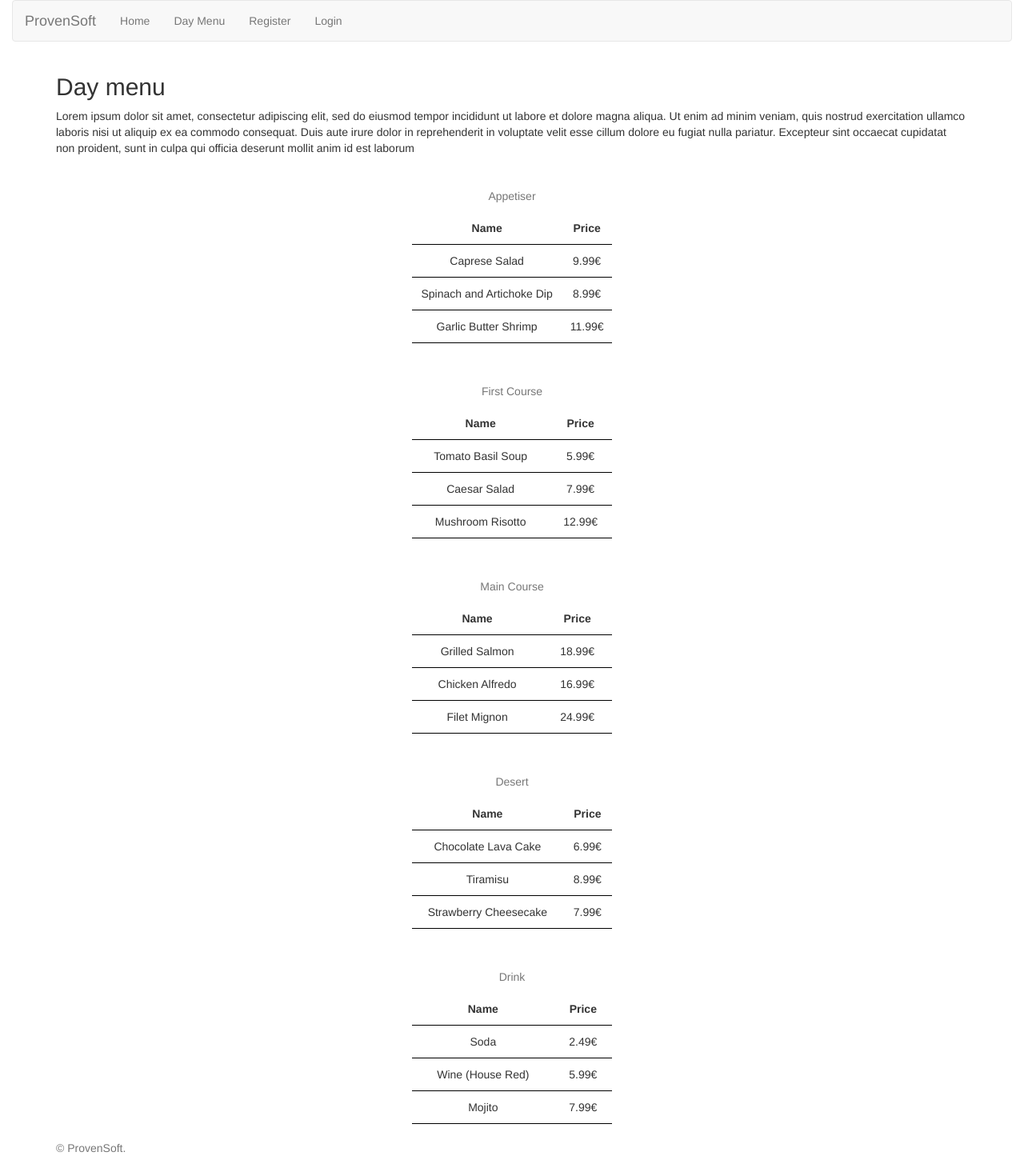
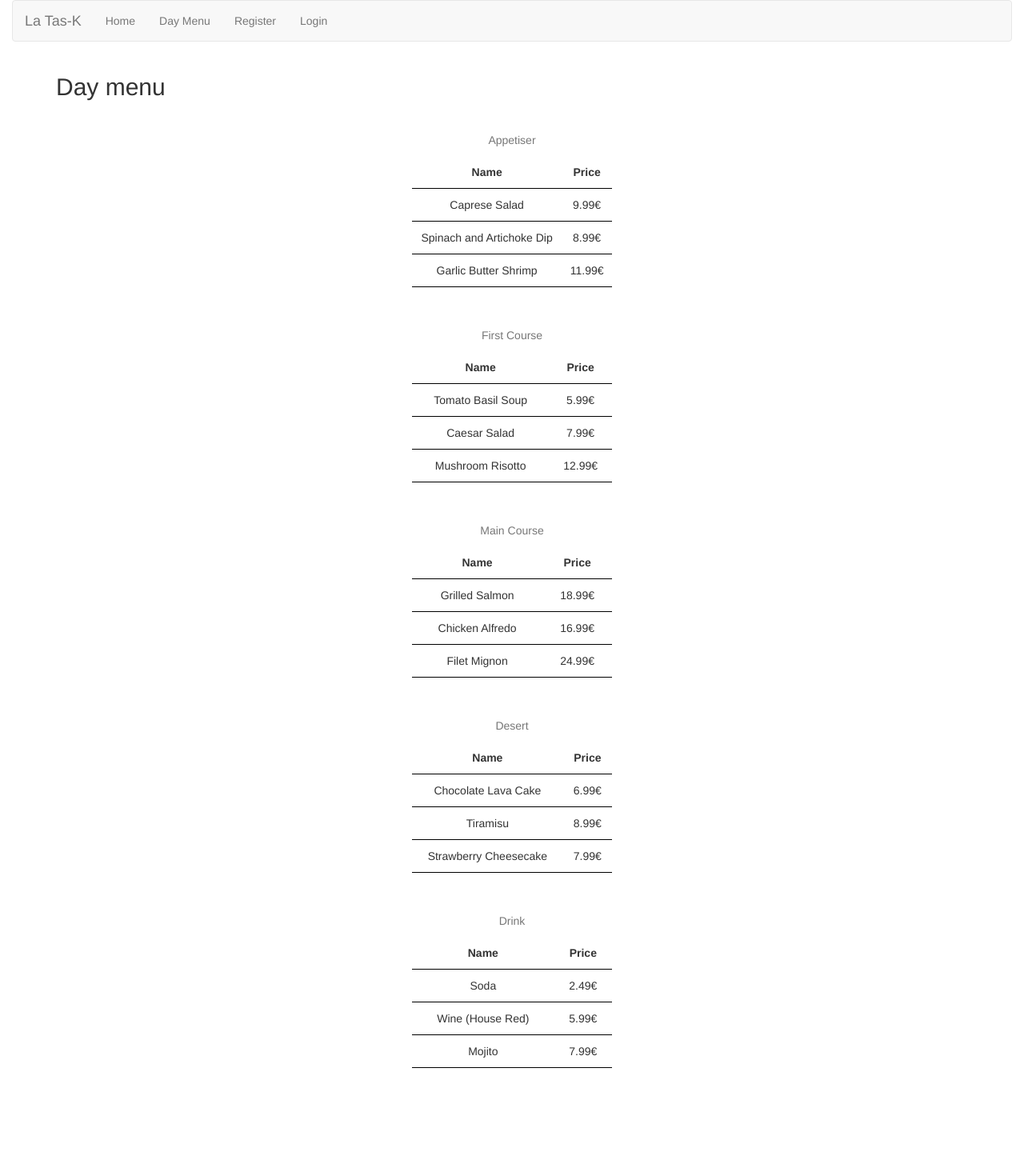
Before and after one commit to alma6223/M07, a PHP site: page /daymenu.php in a window 1280 px wide. Shown: the whole page at 80% size. After the commit the page ends 1335 px from the top, so only its background shows below. Run offline with PHP 8.4, Linux system fonts and the light colour scheme.

Commit message:
cambios chetos

```diff
--- a/dawbi-m07-uf1-pe1/daymenu.php
+++ b/dawbi-m07-uf1-pe1/daymenu.php
@@ -16,19 +16,21 @@
         <?php include_once "topmenu.php";?>
         <div class="container">
         <h2>Day menu</h2>
-<p>
-    Lorem ipsum dolor sit amet, consectetur adipiscing elit, sed do eiusmod tempor incididunt ut labore et dolore magna aliqua. Ut enim ad minim veniam, quis nostrud exercitation ullamco laboris nisi ut aliquip ex ea commodo consequat. Duis aute irure dolor in reprehenderit in voluptate velit esse cillum dolore eu fugiat nulla pariatur. Excepteur sint occaecat cupidatat non proident, sunt in culpa qui officia deserunt mollit anim id est laborum
-</p>
         </div>
         <div id="menu">
             <?php
                 include 'fn/menu.php';
-                foreach(categories('files/categories.csv') as $category) {
-                    table($category, menu('files/menu.csv'));
+                $categories = categories('files/categories.csv');
+                $menu = menu('files/menu.csv');
+                if ($categories && $menu) {
+                    foreach($categories as $category) {
+                        table($category, $menu);
+                    }
+                } else {
+                    echo 'File not found';
                 }
             ?>
         </div>
-        <?php include_once "footer.php";?>
     </div>
     </body>
 </html>
--- a/dawbi-m07-uf1-pe1/fn/menu.php
+++ b/dawbi-m07-uf1-pe1/fn/menu.php
@@ -4,12 +4,16 @@
  * @param string $filename csv filename
  * @return array category array
  */
-function categories(string $filename): array {
+function categories(string $filename): array | bool {
+    if (file_exists($filename)) {
         $stream = fopen($filename, 'r');
         while ($categories = fgetcsv($stream, separator: ';')) {
             return $categories;
         }
         fclose($stream);
+    } else {
+        return false;
+    }
 }
 
 
@@ -18,14 +22,18 @@ function categories(string $filename): array {
  * @param string $filename csv filename
  * @return array menus array
  */
-function menu(string $filename): array {
+function menu(string $filename): array | bool {
     $menu = array();
+    if (file_exists($filename)) {
         $stream = fopen($filename, 'r');
         while ($dish = fgetcsv($stream, separator: ';')) {
             array_push($menu, array('id' => $dish[0], 'category' => $dish[1], 'name' => $dish[2], 'price' => $dish[3]));
         }
         fclose($stream);
         return $menu;
+    } else {
+        return false;
+    }
 }
 
 
--- a/dawbi-m07-uf1-pe1/footer.php
+++ /dev/null
@@ -1,5 +0,0 @@
-<footer class="footer mt-auto py-3">
-  <div class="container">
-      <span class="text-muted">&copy; ProvenSoft.</span>
-  </div>
-</footer>
--- a/dawbi-m07-uf1-pe1/index.php
+++ b/dawbi-m07-uf1-pe1/index.php
@@ -14,12 +14,8 @@
     <div class="container-fluid">
         <?php include_once "topmenu.php";?>
         <div class="container">
-        <h2>Restaurant application</h2>
-<p>
-    Lorem ipsum dolor sit amet, consectetur adipiscing elit, sed do eiusmod tempor incididunt ut labore et dolore magna aliqua. Ut enim ad minim veniam, quis nostrud exercitation ullamco laboris nisi ut aliquip ex ea commodo consequat. Duis aute irure dolor in reprehenderit in voluptate velit esse cillum dolore eu fugiat nulla pariatur. Excepteur sint occaecat cupidatat non proident, sunt in culpa qui officia deserunt mollit anim id est laborum
-</p>
+        <img src="img/restaurant.jpg">
         </div>
-        <?php include_once "footer.php";?>
     </div>
     </body>
 </html>
--- a/dawbi-m07-uf1-pe1/topmenu.php
+++ b/dawbi-m07-uf1-pe1/topmenu.php
@@ -4,7 +4,7 @@ session_start();
 <nav class="navbar navbar-default">
 <div class="container col-md-10">
 <div class="navbar-header">
-<a class="navbar-brand" href="https://www.proven.cat">ProvenSoft</a>
+<a class="navbar-brand" href="https://www.proven.cat">La Tas-K</a>
 </div>
 <ul class="nav navbar-nav">
 <li><a href='index.php'>Home</a></li>
```
Also changed, not shown: dawbi-m07-uf1-pe1/img/restaurant.jpg (added). Lines whose indentation alone changed are shown as unchanged.
